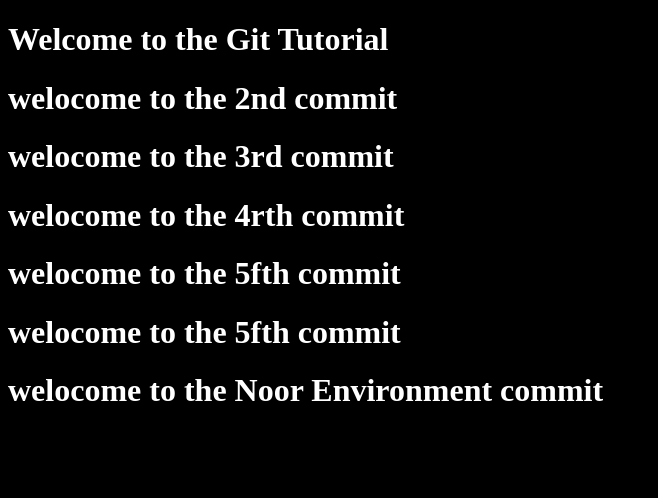
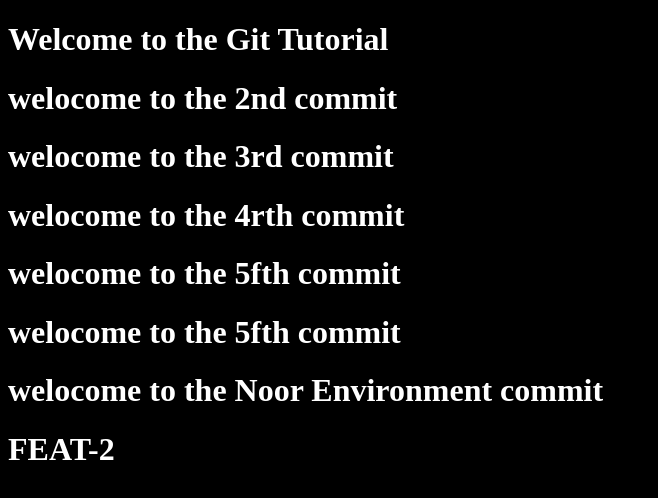
Before and after one commit to noormohammad161996-cloud/athena, a plain HTML site: page index.html in a window 1280 px wide. Shown: the whole page, without its empty margins (0-658 px from the left). Drawn offline with Linux system fonts and the light colour scheme.

Commit message:
feat-2 1

```diff
--- a/index.html
+++ b/index.html
@@ -14,6 +14,7 @@
     <h1>welocome to the 5fth commit</h1>
     <h1>welocome to the 5fth commit</h1>
     <h1>welocome to the Noor Environment commit</h1>
+    <h1>FEAT-2</h1>
 
 
 
```
